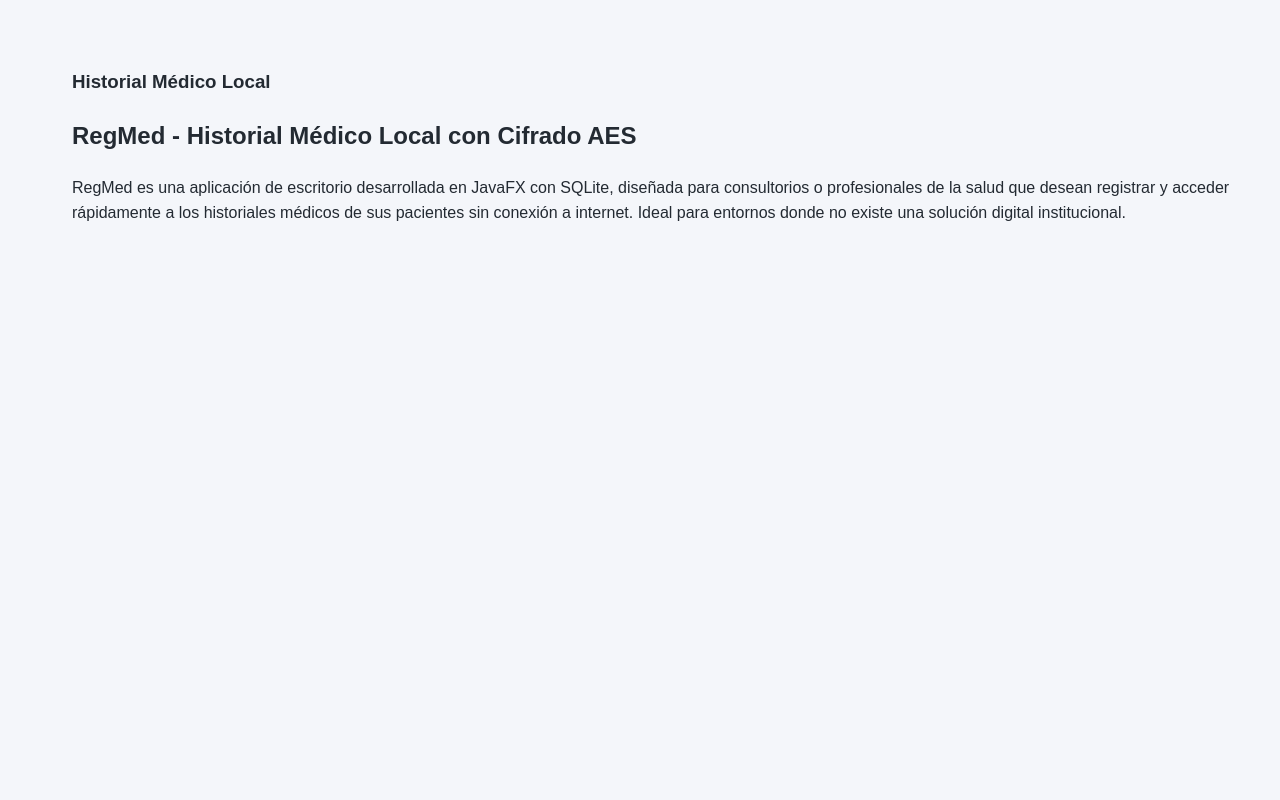
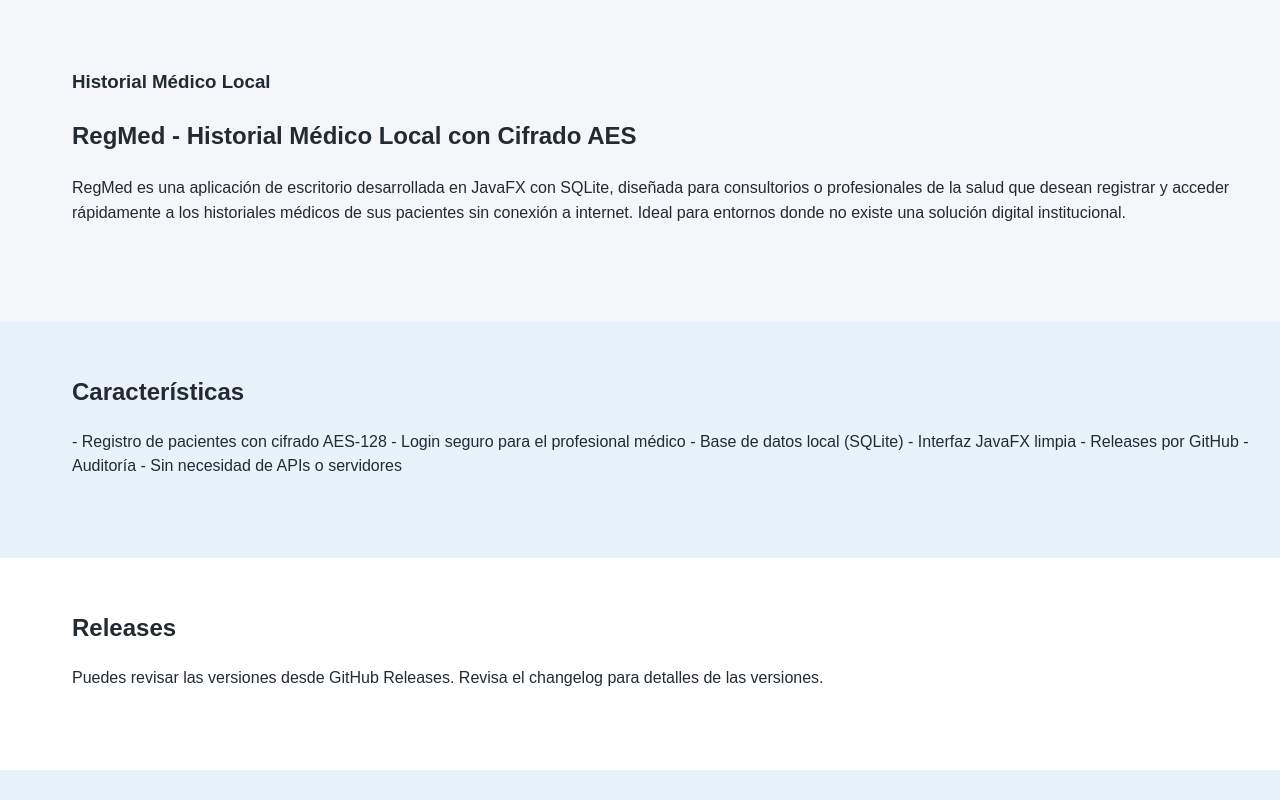
Before and after one commit to raulferreyra/regmed-web, a Vue app: page / in a window 1280 px wide. Shown: the top 800 px of the page. Built offline with nearby package versions, Linux system fonts and the light colour scheme; a web font is replaced by a local one.

Commit message:
Call new component

```diff
--- a/src/App.vue
+++ b/src/App.vue
@@ -1,7 +1,9 @@
 <script setup>
 import Main from './components/Main.vue'
+import InformationComponent from './components/InformationComponent.vue'
 </script>
 
 <template>
   <Main />
+  <InformationComponent />
 </template>
```
